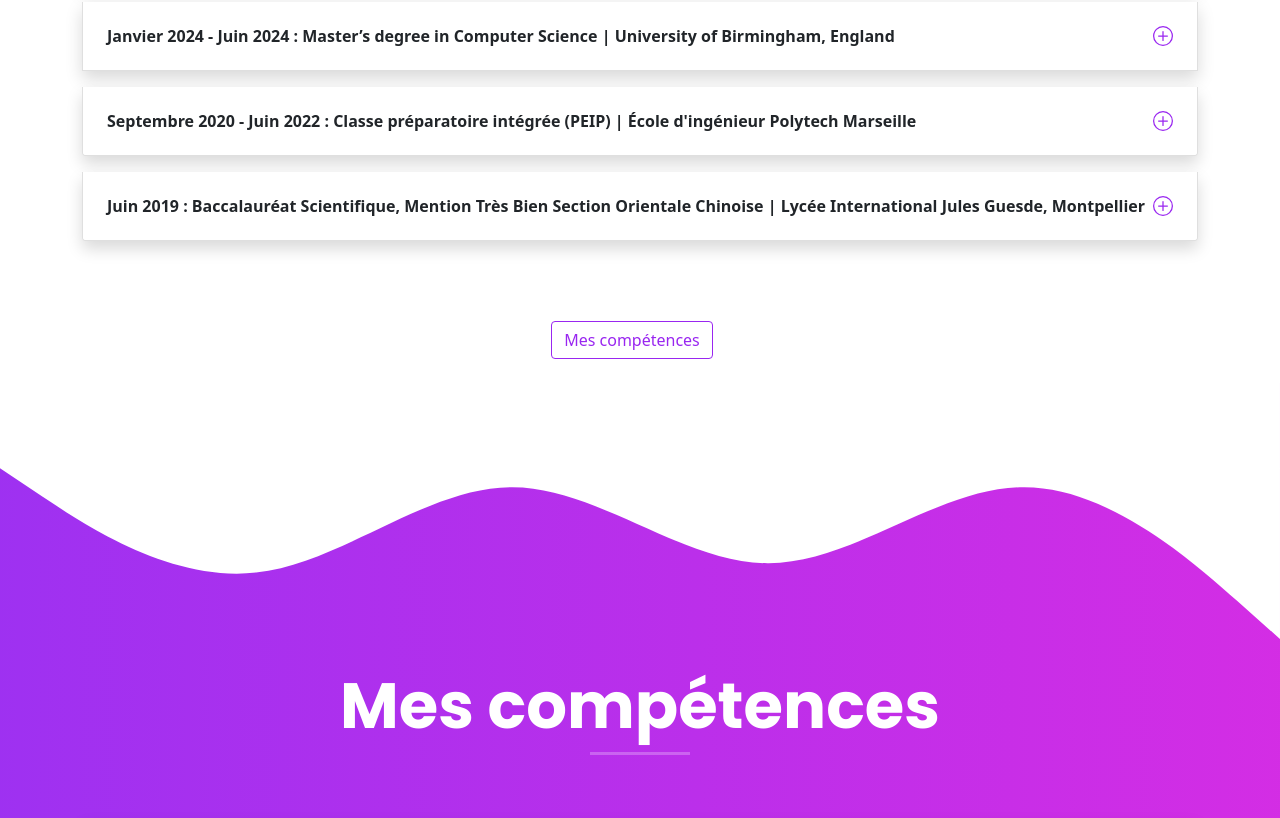
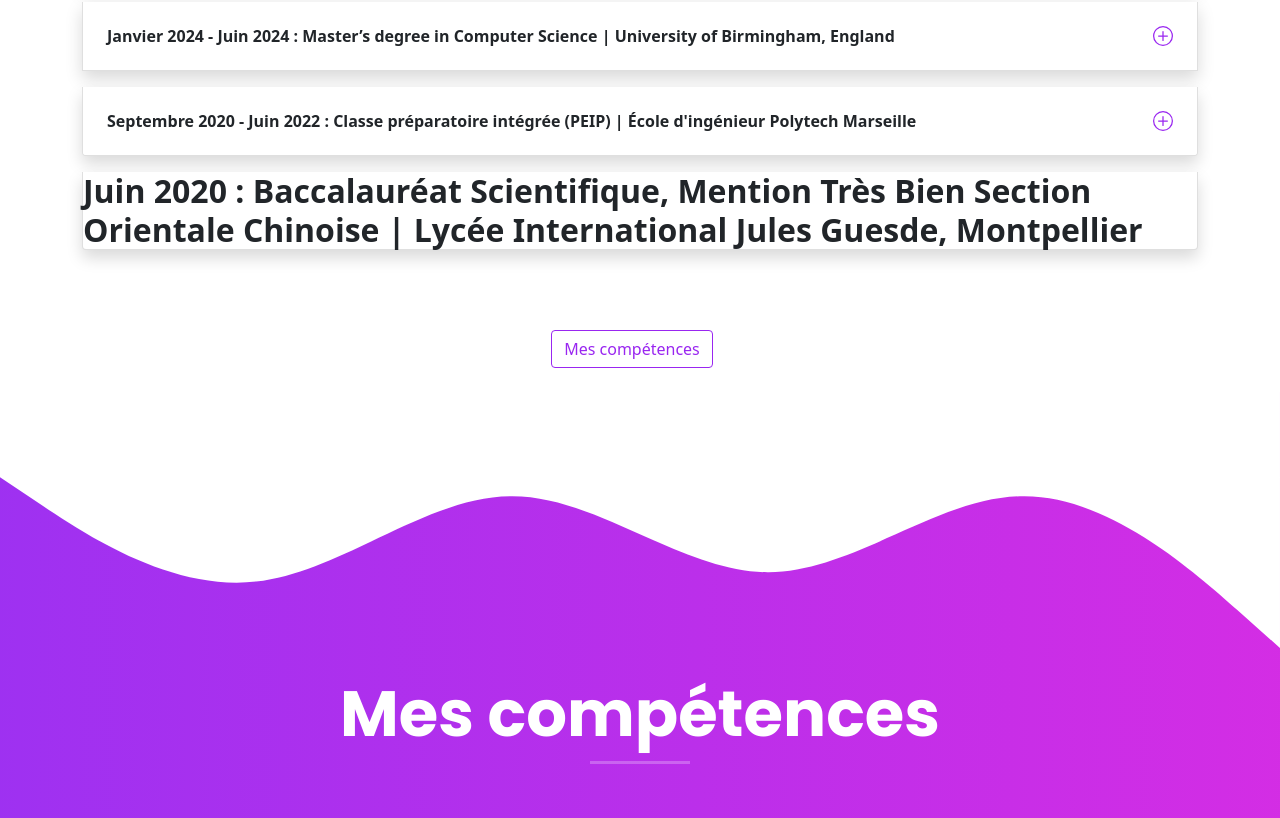
Before and after one commit to ines02607/Portfolio, a plain HTML site: page index.html in a window 1280 px wide. Shown: the part 2508-3326 px from the top of the page. Drawn offline with nearby package versions, Linux system fonts and the light colour scheme; files whose address does not match are found by name.

Commit message:
Update index.html

```diff
--- a/index.html
+++ b/index.html
@@ -223,8 +223,7 @@
           </div>
           <div class="accordion-item shadow mb-3">
             <h2 class="accordion-header" id="headingThree">
-              <button class="accordion-button collapsed" type="button" data-bs-toggle="collapse" data-bs-target="#collapseFour" aria-expanded="false" aria-controls="collapseFour">
-            <strong>Juin 2019 : Baccalauréat Scientifique, Mention Très Bien Section Orientale Chinoise | Lycée International Jules Guesde, Montpellier</strong>
+            <strong>Juin 2020 : Baccalauréat Scientifique, Mention Très Bien Section Orientale Chinoise | Lycée International Jules Guesde, Montpellier</strong>
               </button>
             </h2>
           </div>
```
